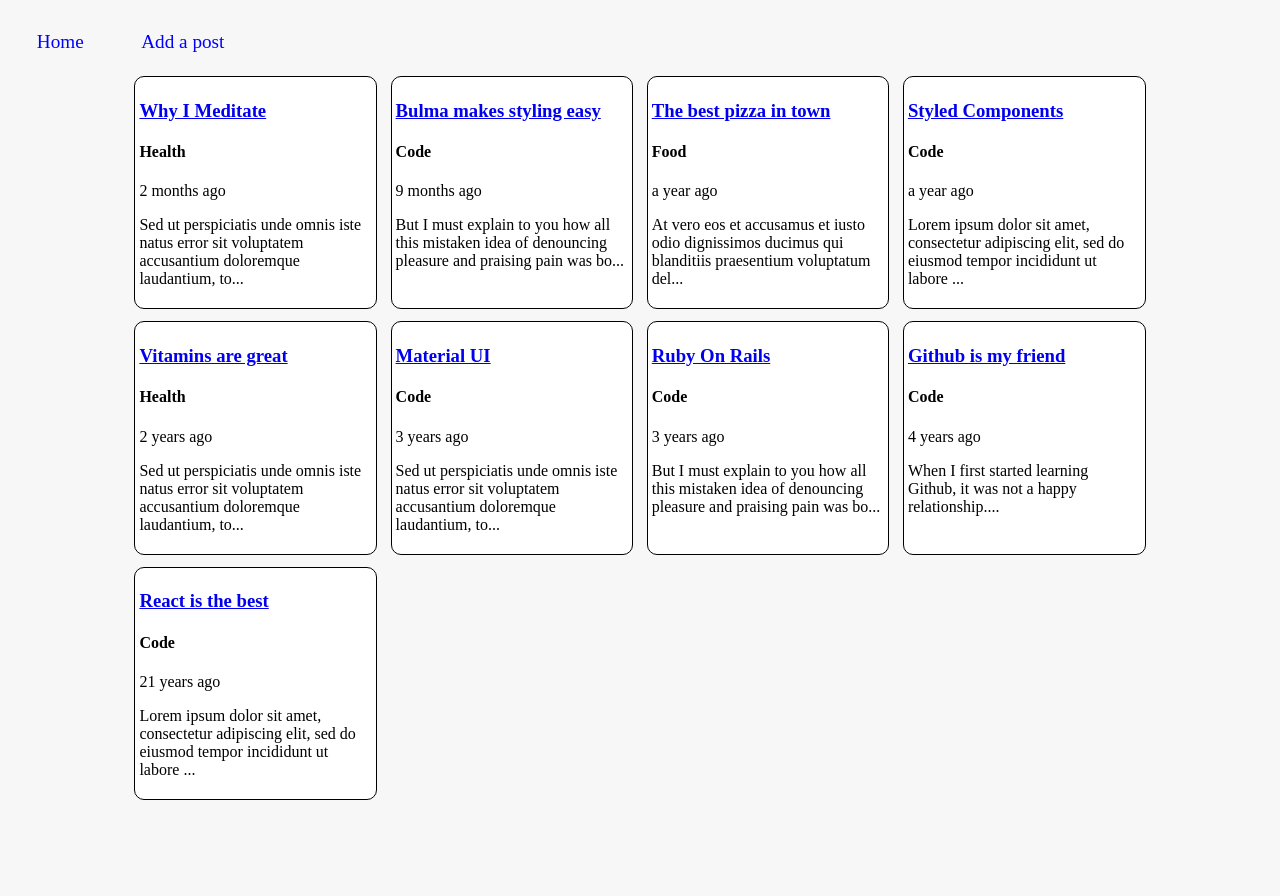
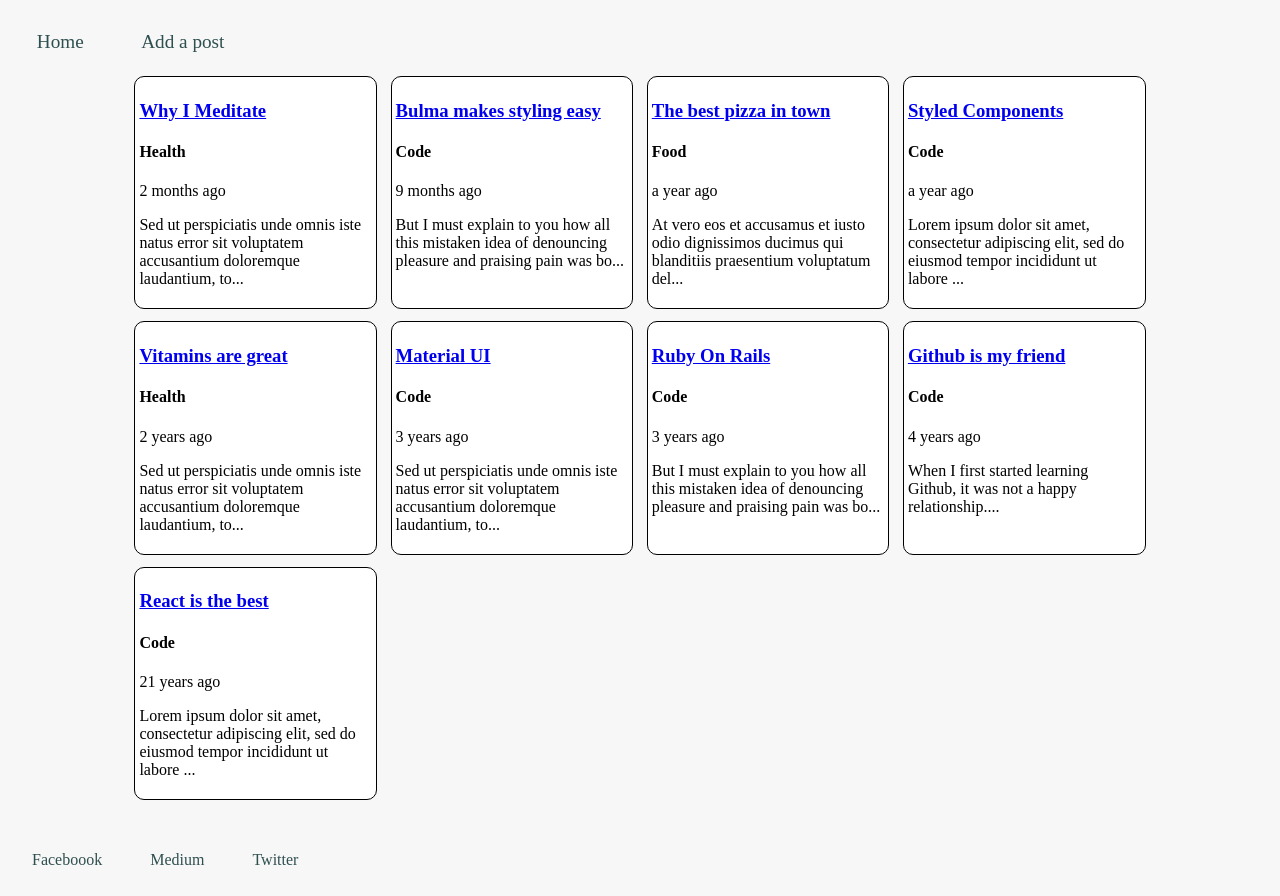
Before and after one commit to leberSmeaton/simple-blogging-gs, a React (Create React App) app: page /posts in a window 1280 px wide. Before the commit the page ends 808 px from the top, so only its background shows below. Built offline with nearby package versions, Linux system fonts and the light colour scheme.

Commit message:
Added Footer component with style and added route to App.js

```diff
--- a/src/App.js
+++ b/src/App.js
@@ -6,6 +6,7 @@ import { BlogPost } from './component/BlogPost';
 import BlogPosts from './component/BlogPosts';
 import { NewBlogPost } from './component/NewBlogPost';
 import NavBar from './component/NavBar';
+import Footer from './component/Footer';
 import stateReducer from './config/stateReducer';
 import initialState from './config/initialState';
 import { StateContext } from './config/store';
@@ -49,6 +50,7 @@ const App = () => {
             <Route path="/posts/new" element={<NewBlogPost addNewBlogPost={addNewBlogPost} />} />
             <Route path="/posts/:id" element={<BlogPost blogPosts={blogPosts} />} />
           </Routes>
+          <Footer />
         </BrowserRouter>
       </StateContext.Provider>
     </>
--- /dev/null
+++ b/src/component/Footer.js
@@ -0,0 +1,12 @@
+import React from 'react'
+import { Nav, StyledFooterLink } from '../styled-components'
+
+export default function NavBar() {
+  return (
+    <Nav>
+      <StyledFooterLink to="www.facebook.com">Faceboook</StyledFooterLink>
+      <StyledFooterLink to="www.medium.com">Medium</StyledFooterLink>
+      <StyledFooterLink to="www.twitter.com">Twitter</StyledFooterLink>
+    </Nav>
+  )
+}
--- a/src/styled-components/index.js
+++ b/src/styled-components/index.js
@@ -31,7 +31,7 @@ export const Card = styled.div`
     border-radius: 10px;
     transition: box-shadow 0.3s;
     &:hover {
-        box-shadow: 0 0 11px rgba(33,33,33,.2)
+        box-shadow: 0 0 11px rgba(33,33,33,.6)
     }
     @media (max-width: 768px) {
      flex: 0 1 49%
@@ -88,8 +88,21 @@ export const StyledLink = styled(Link)`
     text-decoration: none;
     margin: 1em;
     padding: .2em .5em;
-    color: blue;
+    color: darkslategray;
     &:hover{
         color: orange;
+        text-decoration: underline dotted #ff8c00;
     }
 `
+
+export const StyledFooterLink = styled(Link)`
+    font-size: 1em;
+    text-decoration: none;
+    margin: 3em 1em 1em;
+    padding: .2em .5em;
+    color: darkslategray;
+    &:hover{
+        color: orange;
+        text-decoration: underline dotted #ff8c00;
+    }
+`
```
Also changed, not shown: 1 other file (tests, documents, lock files or other folders).
